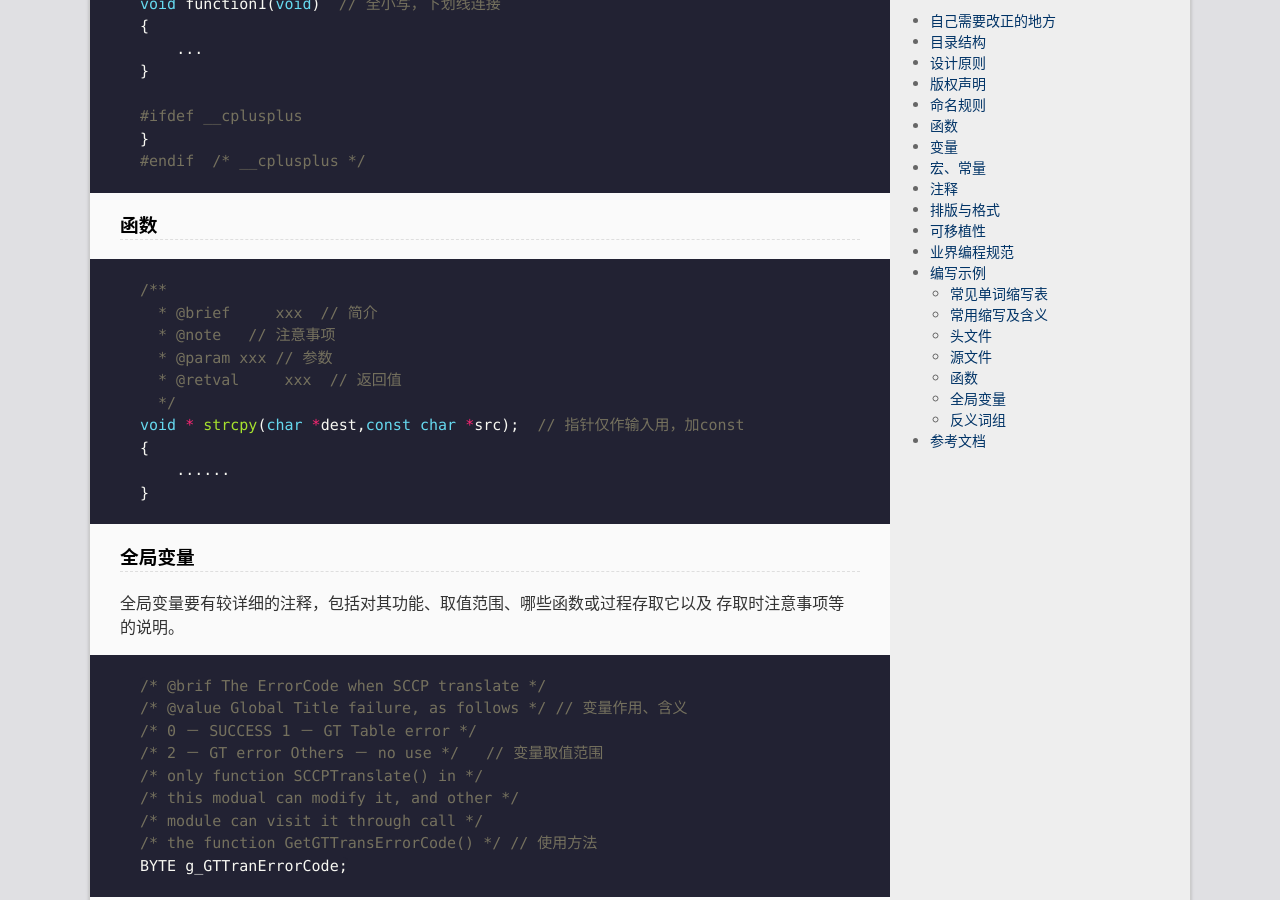
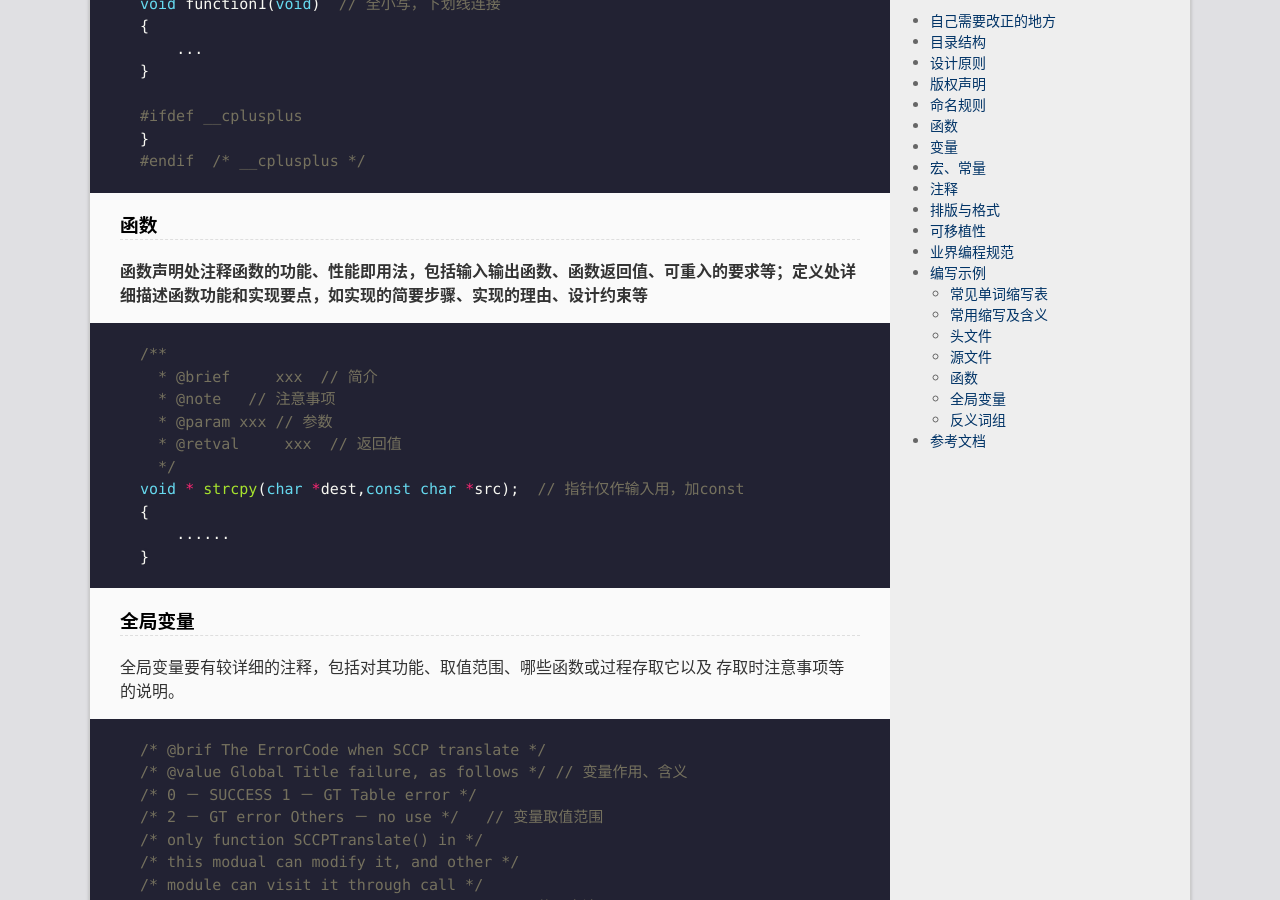
Before and after one commit to LonlyStack/LonlyPan.github.io, a Jekyll site: the page built from _posts/2019-09-03-编码规范.md, in a window 1280 px wide and 900 px high, scrolled down 7142 px. Built offline with Jekyll 4.4.1, drawn with Linux system fonts in a browser that asks for light colours; comment, search, counter and statistics services are not loaded.

Commit message:
修改文件: _posts/2019-09-03-编码规范.md

````diff
--- a/_posts/2019-09-03-编码规范.md
+++ b/_posts/2019-09-03-编码规范.md
@@ -277,6 +277,8 @@ void function1(void)  // 全小写，下划线连接
 
 ### 函数
 
+**函数声明处注释函数的功能、性能即用法，包括输入输出函数、函数返回值、可重入的要求等；定义处详细描述函数功能和实现要点，如实现的简要步骤、实现的理由、设计约束等**
+
 ```c
 /**
   * @brief     xxx  // 简介
````
